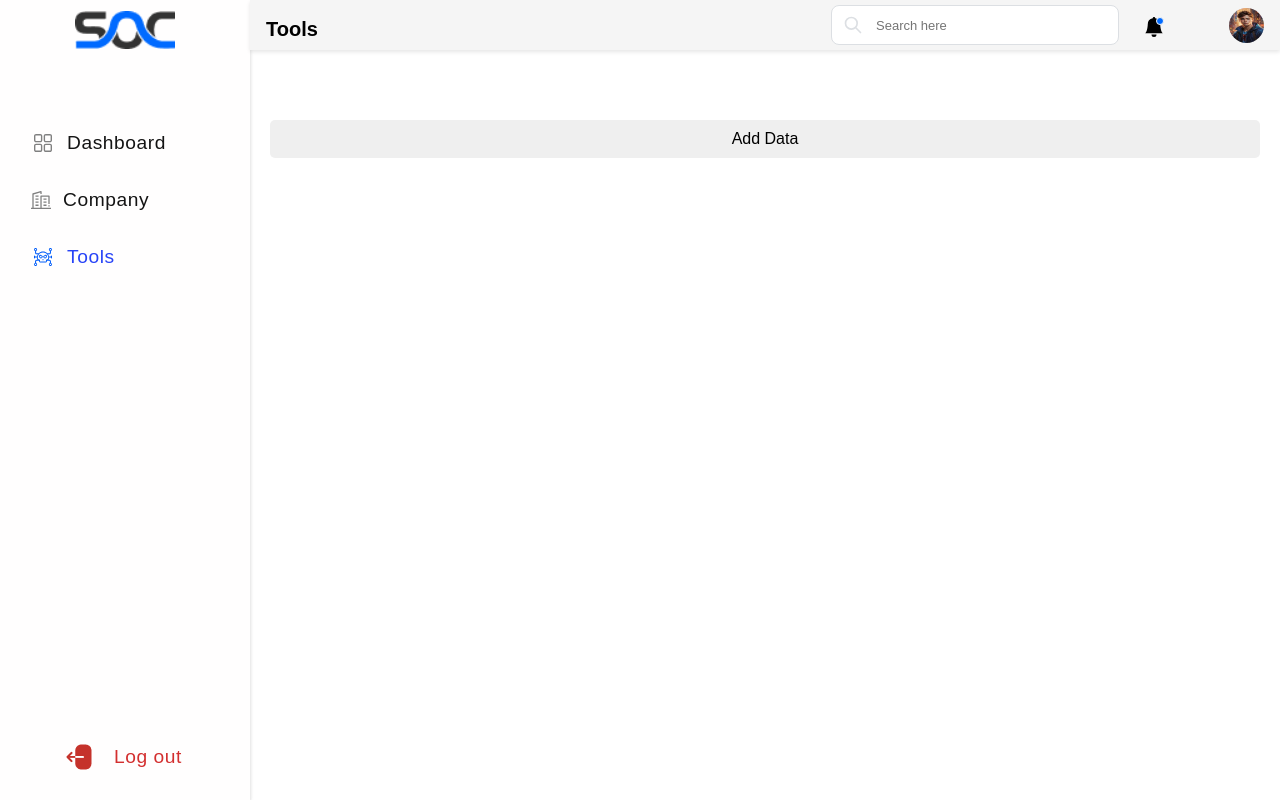
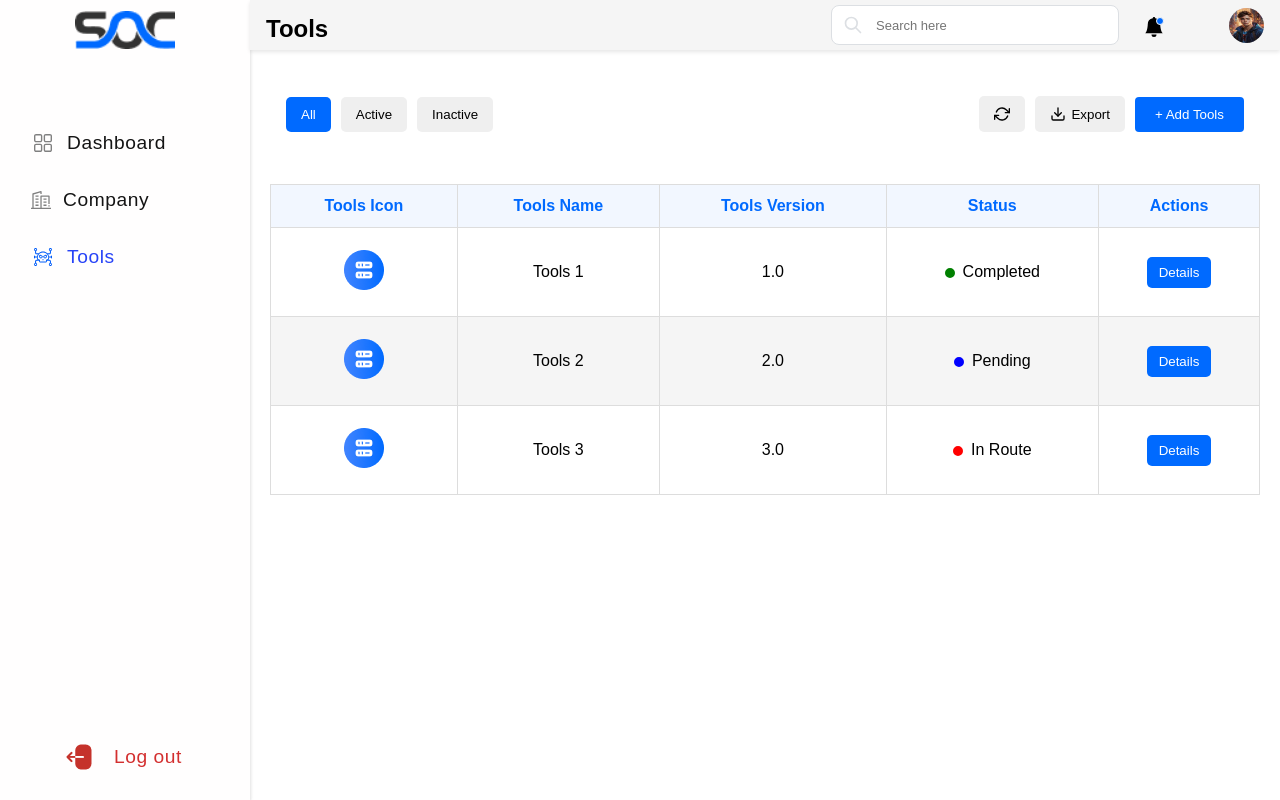
Before and after one commit to Faisal6454/SOC, a React (Vite) app: page /layout/tools in a window 1280 px wide. Built offline with nearby package versions, Linux system fonts and the light colour scheme.

Commit message:
list fix

```diff
--- a/src/pages/company/Company.css
+++ b/src/pages/company/Company.css
@@ -6,13 +6,13 @@
 
 .c-btn {
   position: relative;
-  /* right: 0; */
   display: flex;
   align-items: center;
   justify-content: space-between;
   width: 100%;
   margin-bottom: 1rem;
   padding: 1rem;
+  flex-wrap: wrap; /* Ensures responsiveness */
 }
 
 .company-list-container {
@@ -23,7 +23,6 @@
 }
 
 .table-container {
-  /* margin-top: 20px; */
   overflow-x: auto;
 }
 
@@ -31,16 +30,6 @@
   width: 100%;
   border-collapse: collapse;
 }
-
-/* .responsive-table th,
-.responsive-table td {
-  padding: 8px;
-}
-
-.responsive-table th {
-  background: #f4f4f4;
-} */
-
 
 .details-button {
   background-color: #006AFF;
@@ -114,62 +103,126 @@
   border-radius: 50%;
 }
 
-
-body{
-	margin:0;
+body {
+  margin: 0;
   font-family: sans-serif;
 }
 
-*{
+* {
   box-sizing: border-box;
 }
 
-.table{
+.table {
   width: 100%;
   border-collapse: collapse;
 }
 
-.table td,.table th{
-  padding:12px 15px;
-  border:1px solid #ddd;
+.table td,
+.table th {
+  padding: 12px 15px;
+  border: 1px solid #ddd;
   text-align: center;
-  font-size:16px;
+  font-size: 16px;
 }
 
-.table th{
-	background-color: darkblue;
-	color:#ffffff;
+.table th {
+  background: rgba(0, 106, 255, 0.05);
+  color: #006AFF;
 }
 
-.table tbody tr:nth-child(even){
+.table tbody tr:nth-child(even) {
   background-color: #f5f5f5;
 }
 
+/* Prevent email overflow */
+.table td.email-cell {
+  text-align: center;
+  padding: 12px 15px;
+  white-space: nowrap;
+  overflow: hidden;
+  text-overflow: ellipsis;
+  max-width: 350px; /* Adjust as necessary */
+}
 
+/* Refresh button CSS */
 
-/* new btn css */
+.refresh-btn.spinning svg {
+  animation: spin 1s linear infinite;
+}
+
+@keyframes spin {
+  0% {
+    transform: rotate(0deg);
+  }
+  100% {
+    transform: rotate(360deg);
+  }
+}
+
+/* Export button and dropdown */
+
+.export-btn-container {
+  position: relative;
+  display: inline-block;
+}
+
+.export-dropdown {
+  display: none; /* Hide by default */
+  position: absolute;
+  background-color: white;
+  box-shadow: 0px 8px 16px rgba(0, 0, 0, 0.2);
+  z-index: 1;
+  right: 0;
+}
+
+.export-btn-container:hover .export-dropdown {
+  display: block; /* Show on hover */
+}
+
+.export-option {
+  padding: 8px 16px;
+  cursor: pointer;
+  white-space: nowrap;
+  display: block;
+  border: none;
+  background: none;
+  text-align: left;
+  width: 100%;
+}
+
+.export-option:hover {
+  background-color: #006AFF;
+  color: white;
+}
+
+/* Other CSS styles */
 
 .filter-btns {
   display: flex;
   gap: 10px;
+  flex-wrap: wrap; /* Ensures responsiveness */
 }
 
 .ref-sec {
   display: flex;
   align-items: center;
   gap: 10px;
+  flex-wrap: wrap; /* Ensures responsiveness */
 }
 
 .filter-btn,
 .add-company-btn,
 .refresh-btn,
 .export-btn {
-  background-color: #007bff;
-  color: white;
   border: none;
   padding: 10px 15px;
   border-radius: 5px;
   cursor: pointer;
+}
+
+.filter-btn.active {
+  background-color: #006AFF;
+  color: white;
 }
 
 .refresh-btn,
@@ -183,38 +236,80 @@ body{
 .refresh-btn:hover,
 .export-btn:hover {
   background-color: #0056b3;
+  color: white;
 }
 
+/* Responsive styles */
 
+@media (max-width: 768px) {
+  .c-btn {
+    flex-direction: row;
+    align-items: flex-start;
+  }
 
-/*responsive*/
+  .filter-btns,
+  .ref-sec {
+    justify-content: space-between;
+    width: 100%;
+  }
 
-@media(max-width: 500px){
-	.table thead{
+  .filter-btn,
+  .add-company-btn,
+  /* .refresh-btn, */
+  .export-btn {
+    width: 100%;
+    margin-bottom: 10px;
+  }
+
+  .refresh-btn {
+    width: 90px;
+    margin-bottom: 10px;
+    justify-content: center;
+  }
+}
+
+@media (max-width: 500px) {
+  .table thead {
     display: none;
   }
 
-	.table, .table tbody, .table tr, .table td{
+  .table,
+  .table tbody,
+  .table tr,
+  .table td {
     display: block;
     width: 100%;
   }
-	.table tr{
-		margin-bottom:15px;
+
+  .table tr {
+    margin-bottom: 15px;
   }
-	.table td{
+
+  .table td {
     text-align: right;
     padding-left: 50%;
     text-align: right;
     position: relative;
   }
-	.table td::before{
+
+  .table td::before {
     content: attr(data-label);
     position: absolute;
-		left:0;
+    left: 0;
     width: 50%;
-		padding-left:15px;
-		font-size:15px;
+    padding-left: 15px;
+    font-size: 15px;
     font-weight: bold;
     text-align: left;
   }
+
+  .table td.email-cell {
+    text-align: right;
   }
+
+  .company-image {
+    /* display: none; */
+    width: 25px;
+    height: 25px;
+  }
+}
--- a/src/pages/company/Company.jsx
+++ b/src/pages/company/Company.jsx
@@ -1,8 +1,27 @@
-import React from "react";
+import React, { useState } from "react";
 import "./Company.css";
 import { FiAlignCenter, FiRefreshCw, FiDownload } from "react-icons/fi"; // Importing icons
 
 const CompanyList = (props) => {
+
+  const [activeFilter, setActiveFilter] = useState("All");
+  const [isSpinning, setIsSpinning] = useState(false);
+  const [showDropdown, setShowDropdown] = useState(false);
+
+
+  const handleRefreshClick = () => {
+    setIsSpinning(true);
+    setTimeout(() => {
+      setIsSpinning(false);
+      // Add your refresh logic here
+    }, 1000); // Adjust timeout duration as needed
+  };
+
+  const handleExport = (format) => {
+    console.log(`Exporting as ${format}`);
+    // Add your export logic here
+  };
+
   const defaultCompanies = [
     {
       image:
@@ -40,17 +59,62 @@ const CompanyList = (props) => {
       <div className="main-content">
         <div className="c-btn">
           <div className="filter-btns">
-            <button className="filter-btn">All</button>
-            <button className="filter-btn">Active</button>
-            <button className="filter-btn">Inactive</button>
+            <button
+              className={`filter-btn ${activeFilter === "All" ? "active" : ""}`}
+              onClick={() => setActiveFilter("All")}
+            >
+              All
+            </button>
+            <button
+              className={`filter-btn ${activeFilter === "Active" ? "active" : ""}`}
+              onClick={() => setActiveFilter("Active")}
+            >
+              Active
+            </button>
+            <button
+              className={`filter-btn ${activeFilter === "Inactive" ? "active" : ""}`}
+              onClick={() => setActiveFilter("Inactive")}
+            >
+              Inactive
+            </button>
           </div>
           <div className="ref-sec">
-            <button className="refresh-btn">
+          <button
+              className={`refresh-btn ${isSpinning ? "spinning" : ""}`}
+              onClick={handleRefreshClick}
+            >
               <FiRefreshCw size={16} />
             </button>
-            <button className="export-btn">
-              <FiDownload size={16} /> Export
-            </button>
+            <div className="export-btn-container">
+              <button
+                className="export-btn"
+                onClick={() => setShowDropdown(!showDropdown)}
+              >
+                <FiDownload size={16} /> Export
+              </button>
+              {showDropdown && (
+                <div className="export-dropdown">
+                  <button
+                    className="export-option"
+                    onClick={() => handleExport("PDF")}
+                  >
+                    Export PDF
+                  </button>
+                  <button
+                    className="export-option"
+                    onClick={() => handleExport("Excel")}
+                  >
+                    Export Excel
+                  </button>
+                  <button
+                    className="export-option"
+                    onClick={() => handleExport("Doc")}
+                  >
+                    Export Doc
+                  </button>
+                </div>
+              )}
+            </div>
             <button
               className="add-company-btn"
               onClick={() => props.setAddCustomer(true)}
@@ -75,7 +139,7 @@ const CompanyList = (props) => {
                 {companies.map((c, index) => {
                   return (
                     <tr key={index}>
-                      <td data-label="Company Name">
+                      <td className="email-cell" data-label="Name">
                         <img
                           src={c.image}
                           alt={c.cname}
@@ -83,8 +147,8 @@ const CompanyList = (props) => {
                         />
                         {c.cname}
                       </td>
-                      <td data-label="Email">{c.cemail}</td>
-                      <td data-label="Company Number">{c.cnumber}</td>
+                      <td className="email-cell" data-label="Email">{c.cemail}</td>
+                      <td data-label="Phone Number">{c.cnumber}</td>
                       <td
                         data-label="Status"
                         className={`status ${
@@ -94,7 +158,7 @@ const CompanyList = (props) => {
                         <span className="status-dot"></span>
                         {c.status}
                       </td>
-                      <td className="details-cell">
+                      <td className="details-cell" data-label="Actions">
                         <button className="details-button">Details</button>
                       </td>
                     </tr>
--- a/src/pages/dashboard/Dashboard.css
+++ b/src/pages/dashboard/Dashboard.css
@@ -37,10 +37,10 @@
   }
 
   .left-side {
-    max-width: 60%; /* Maintain max-width on larger screens */
+    max-width: 70%; /* Maintain max-width on larger screens */
   }
 
   .right-side {
-    max-width: 40%; /* Maintain max-width on larger screens */
+    max-width: 30%; /* Maintain max-width on larger screens */
   }
 }
--- a/src/pages/dashboard/components/card/Cards.css
+++ b/src/pages/dashboard/components/card/Cards.css
@@ -1,5 +1,5 @@
 .card {
-  width: 250px;
+  width: 210px;
   display: grid;
   gap: 8px;
   align-items: center;
--- a/src/pages/dashboard/components/card/SummaryCards.css
+++ b/src/pages/dashboard/components/card/SummaryCards.css
@@ -1,5 +1,5 @@
 .summary-cards {
     display: grid;
-    grid-template-columns: repeat(auto-fill, minmax(250px, 1fr));
+    grid-template-columns: repeat(auto-fill, minmax(200px, 1fr));
     gap: 20px;
   }
--- a/src/pages/tools/Tools.css
+++ b/src/pages/tools/Tools.css
@@ -1 +1,23 @@
-/* Tools.css */
+.t-btn {
+    display: flex;
+    justify-content: flex-end;
+    margin-bottom: 20px;
+  }
+
+  .add-tools-btn {
+  background-color: #006AFF;
+  color: white;
+  border: none;
+  padding: 10px 20px;
+  border-radius: 4px;
+  cursor: pointer;
+  transition: background-color 0.3s ease;
+}
+
+  .add-tools-btn:hover {
+    background-color: #0056b3;
+  }
+
+  .tools-list-container {
+    margin-top: 20px;
+  }
--- a/src/pages/tools/Tools.jsx
+++ b/src/pages/tools/Tools.jsx
@@ -1,38 +1,164 @@
 import React, { useState } from "react";
 import "./Tools.css";
-import { useNavigate } from 'react-router-dom';
-import ToolsList from "./toolslist/ToolsList";
-import AddTools from "./addtools/AddTools";
+import { FiAlignCenter, FiRefreshCw, FiDownload, FiHash } from "react-icons/fi"; // Importing icons
+import  logo  from "../../assets/icons/ToolsIcon.png";
 
-const Tools = () => {
-    const [addCustomer,setAddCustomer] = useState(false)
-    const [customer,setCustomer] = useState([])
-    console.log("comapney customer",customer)
-    const navigate = useNavigate();
+const Tools = (props) => {
 
-    return (
-    <div className="company">
+  const [activeFilter, setActiveFilter] = useState("All");
+  const [isSpinning, setIsSpinning] = useState(false);
+  const [showDropdown, setShowDropdown] = useState(false);
 
-{
+  const handleRefreshClick = () => {
+    setIsSpinning(true);
+    setTimeout(() => {
+      setIsSpinning(false);
+      // Add your refresh logic here
+    }, 1000); // Adjust timeout duration as needed
+  };
 
-    addCustomer ?
-    <AddTools  setCustomer={setCustomer} customer={customer} setAddCustomer={setAddCustomer}/>
-    :
-    customer.length > 0 ?   <ToolsList company={customer} setAddCustomer={setAddCustomer} />
-    :
-    <div className="company-content">
-    <div className="main-content">
-    <div className="add-company">
-    <button className="btn" onClick={() => setAddCustomer(true) }>Add Data</button>
-    </div>
-    </div>
-    </div>
-}
+  const handleExport = (format) => {
+    console.log(`Exporting as ${format}`);
+    // Add your export logic here
+  };
 
+  const defaultTools = [
+    {
+      image:
+        "https://pics.craiyon.com/2023-07-15/dc2ec5a571974417a5551420a4fb0587.webp", // Placeholder image URL
+      tname: "Tools 1",
+      version: "1.0",
+      status: "Completed",
+    },
+    {
+      image: "https://pics.craiyon.com/2023-11-13/I-4oH4PwSp6sFlfKujkp8w.webp", // Placeholder image URL
+      tname: "Tools 2",
+      version: "2.0",
+      status: "Pending",
+    },
+    {
+      image:
+        "https://encrypted-tbn0.gstatic.com/images?q=tbn:ANd9GcSUqVK-GFAbd6Nwqn3dnA2lH4JAEJ4-RQaq7Q&s", // Placeholder image URL
+      tname: "Tools 3",
+      version: "3.0",
+      status: "In Route",
+    },
+    // Add more default tools as needed
+  ];
 
-</div>
+  // Using tools prop if passed, otherwise defaultTools
+  const tools = [...defaultTools, ...(props.tools || [])];
 
-    );
+  return (
+    <>
+      <div className="main-content">
+        <div className="c-btn">
+          <div className="filter-btns">
+            <button
+              className={`filter-btn ${activeFilter === "All" ? "active" : ""}`}
+              onClick={() => setActiveFilter("All")}
+            >
+              All
+            </button>
+            <button
+              className={`filter-btn ${activeFilter === "Completed" ? "active" : ""}`}
+              onClick={() => setActiveFilter("Completed")}
+            >
+              Active
+            </button>
+            <button
+              className={`filter-btn ${activeFilter === "Pending" ? "active" : ""}`}
+              onClick={() => setActiveFilter("Pending")}
+            >
+              Inactive
+            </button>
+          </div>
+          <div className="ref-sec">
+            <button
+              className={`refresh-btn ${isSpinning ? "spinning" : ""}`}
+              onClick={handleRefreshClick}
+            >
+              <FiRefreshCw size={16} />
+            </button>
+            <div className="export-btn-container">
+              <button
+                className="export-btn"
+                onClick={() => setShowDropdown(!showDropdown)}
+              >
+                <FiDownload size={16} /> Export
+              </button>
+              {showDropdown && (
+                <div className="export-dropdown">
+                  <button
+                    className="export-option"
+                    onClick={() => handleExport("PDF")}
+                  >
+                    Export PDF
+                  </button>
+                  <button
+                    className="export-option"
+                    onClick={() => handleExport("Excel")}
+                  >
+                    Export Excel
+                  </button>
+                  <button
+                    className="export-option"
+                    onClick={() => handleExport("Doc")}
+                  >
+                    Export Doc
+                  </button>
+                </div>
+              )}
+            </div>
+            <button
+              className="add-tools-btn"
+              onClick={() => props.setAddTools(true)}
+            >
+              + Add Tools
+            </button>
+          </div>
+        </div>
+        <div className="tools-list-container">
+          <div className="table-container">
+            <table className="table">
+              <thead>
+                <tr>
+                  <th>Tools Icon</th> {/* Icon for "No." */}
+                  <th>Tools Name</th>
+                  <th>Tools Version</th>
+                  <th>Status</th>
+                  <th>Actions</th>
+                </tr>
+              </thead>
+              <tbody>
+                {tools.map((t, index) => (
+                  <tr key={index}>
+                    <td data-label="Icon"><img src={logo} alt="icon" /></td> {/* Icon for "No." */}
+                    <td data-label="Tools Name">
+                      {t.tname}
+                    </td>
+                    <td data-label="Tools Version">{t.version}</td>
+                    <td
+                      data-label="Status"
+                      className={`status ${
+                        t.status ? t.status.toLowerCase() : ""
+                      }`}
+                    >
+                      <span className="status-dot"></span>
+                      {t.status}
+                    </td>
+                    <td className="details-cell" data-label="Actions">
+                      <button className="details-button">Details</button>
+                    </td>
+                  </tr>
+                ))}
+              </tbody>
+            </table>
+          </div>
+        </div>
+      </div>
+    </>
+  );
 };
 
 export default Tools;
```
Also changed, not shown: src/pages/dashboard/components/chart/Chart.css (+37 -2 lines), src/pages/login/LoginForm.jsx (+18 -1 lines), src/assets/icons/ToolsIcon.png (added). Lines whose indentation alone changed are shown as unchanged.
